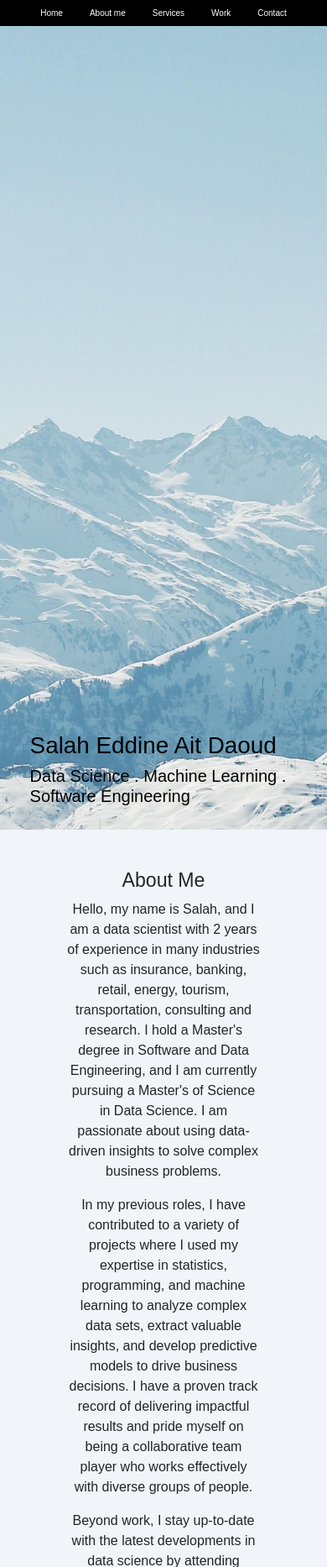
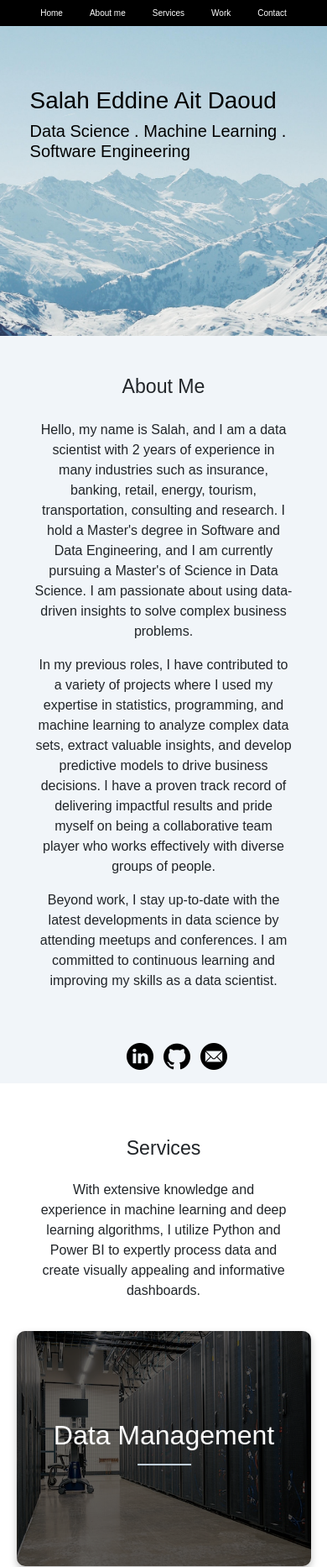
Before and after one commit to SalaheddineAD/salaheddinead.github.io, a PHP site: page / in a window 390 px wide. Shown: the top 1866 px of the page at 84% size. Run offline with PHP 8.4, Linux system fonts and the light colour scheme.

Commit message:
Fix width and padding of contents and height of landing page

```diff
--- a/index.html
+++ b/index.html
@@ -74,7 +74,7 @@
       <section id="aboutme">
         <div class="container">
           <div class="row">
-            <div class="col-lg-12  text-center"style="width:65%; margin-left:auto;margin-right:auto; margin-top: 15px">
+            <div class="col-lg-12  text-center aboutme-div">
               <h3>About Me</h3>
               <p>Hello, my name is Salah, and I am a data scientist with 2 years of experience in many industries such as insurance, banking, retail, energy, tourism, transportation, consulting and research. I hold a Master's degree in Software and Data Engineering, and I am currently pursuing a Master's of Science in Data Science. I am passionate about using data-driven insights to solve complex business problems.
               </p>
@@ -96,7 +96,7 @@
   <script id="servicesTemp" type="text/x-handlebars-template">
     <div id="services" class="scrollerSection center">
       <section >
-        <div id="services-title" style="width:65%; margin-left:auto;margin-right:auto;">
+        <div id="services-title" class="services-div" >
         <h3>Services</h3>
         <p>With extensive knowledge and experience in machine learning and deep learning algorithms,
           I utilize Python and Power BI to expertly process data and create visually appealing and informative dashboards.</p>
@@ -127,7 +127,7 @@
   <script id="workTemp" type="text/x-handlebars-template">
     <div class="scrollerSection">
       <section id="work">
-        <div id="services-title" style="width:65%; margin-left:auto;margin-right:auto;">
+        <div class="work-div">
         <h3>Work</h3>
         <p>As a data scientist, I translate data into valuable and comprehensible insights. My goal is to improve results, make the right decisions and save costs </p>
         </div>
--- a/styles/servicesStyle.css
+++ b/styles/servicesStyle.css
@@ -12,10 +12,10 @@
 }
 
 #services h3 {
-  font-size: 2.5rem;
+  /* font-size: 2.5rem; */
   /* font-family: 'Montserrat'; */
-  font-weight: normal;
-  color: #444;
+  /* font-weight: normal; */
+  /* color: #444; */
   text-align: center;
   /* margin: 2rem 0; */
 }
@@ -27,6 +27,7 @@
 #services {
   width: 90%;
   margin: 0 auto;
+  padding-top: 50px;
   max-width: 80rem;
 }
 
--- a/styles/style.css
+++ b/styles/style.css
@@ -81,7 +81,46 @@ hr {
   color: #ffffff;
   box-shadow: 0, 3px, 10px, rgba(0, 0, 0, 0.15);
 }
+.aboutme-div{
+  width:65%;
+  margin-left:auto;
+  margin-right:auto;
+  margin-top: 15px;
+}
+.aboutme-div h3{
+  margin-bottom: 50px;
+}
 
+.work-div h3 {
+  text-align: center;
+  padding-bottom: 30px;
+}
+
+.work-div p {
+  text-align: center;
+  padding-bottom: 40px;
+}
+
+.work-div {
+  text-align: center;
+  /* margin: 0 auto; */
+  padding-top: 50px;
+  /* max-width: 80rem; */
+  width:65%;
+  margin-left:auto;
+  margin-right:auto;
+}
+
+.services-div{
+  width:65%;
+  margin-left:auto;
+  margin-right:auto;
+  padding-bottom: 30px;
+
+}
+.services-div h3{
+  padding-bottom: 20px;
+}
 
 .smooth-transition {
   transition: all 0.5s ease;
@@ -100,11 +139,12 @@ hr {
 
 @media (max-width: 900px) {
   #landing-div {
-    height: 38vh;
+    /* height: 38vh; */
+    height: 400px
   }
 
   #landing-div-title {
-    bottom: 0;
+    bottom: 45%;
   }
 
   #aboutme {
@@ -130,6 +170,44 @@ hr {
     color: white;
 
   }
+  .aboutme-div{
+    width:85%;
+    margin-left:auto;
+    margin-right:auto;
+    margin-top: 15px;
+  }
+  .aboutme-div h3{
+    margin-bottom: 25px;
+  }
+  .services-div{
+    width:85%;
+    margin-left:auto;
+    margin-right:auto;
+    padding-bottom: 20px;
+
+  }
+  .services-div h3{
+    padding-bottom: 15px;
+  }
+  .work-div h3 {
+    text-align: center;
+    padding-bottom: 25px;
+  }
+
+  .work-div p {
+    text-align: center;
+    padding-bottom: 15px;
+  }
+
+  .work-div {
+    text-align: center;
+    /* margin: 0 auto; */
+    padding-top: 50px;
+    /* max-width: 80rem; */
+    width:85%;
+    margin-left:auto;
+    margin-right:auto;
+  }
 }
 
 @media (max-width: 600px) {
```
